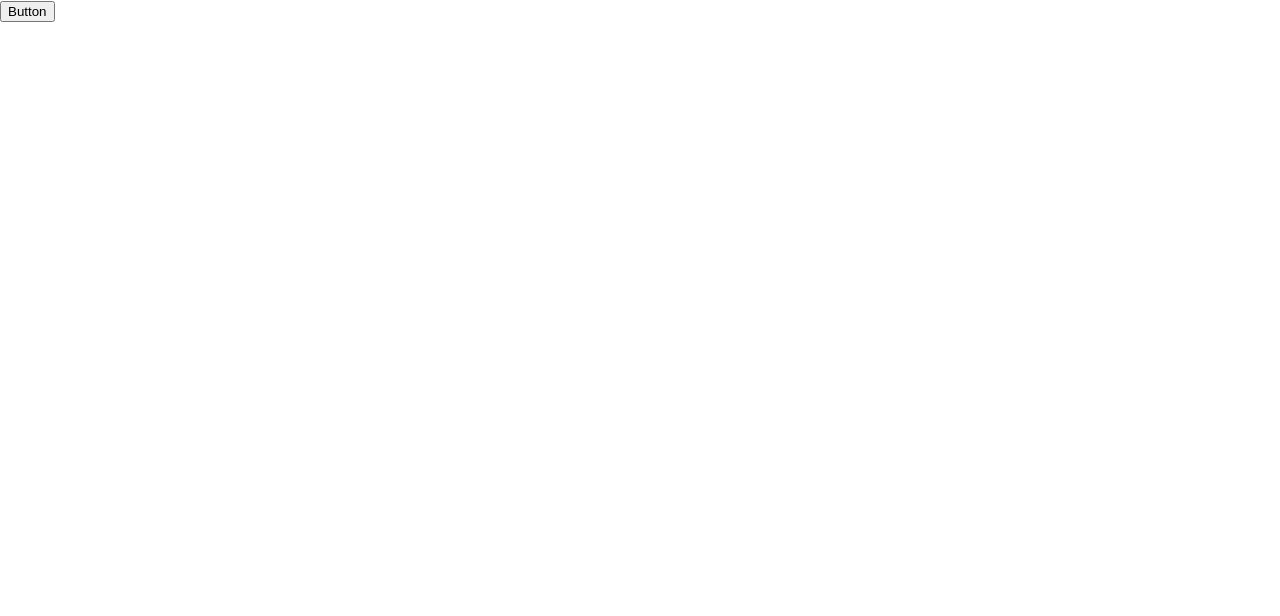
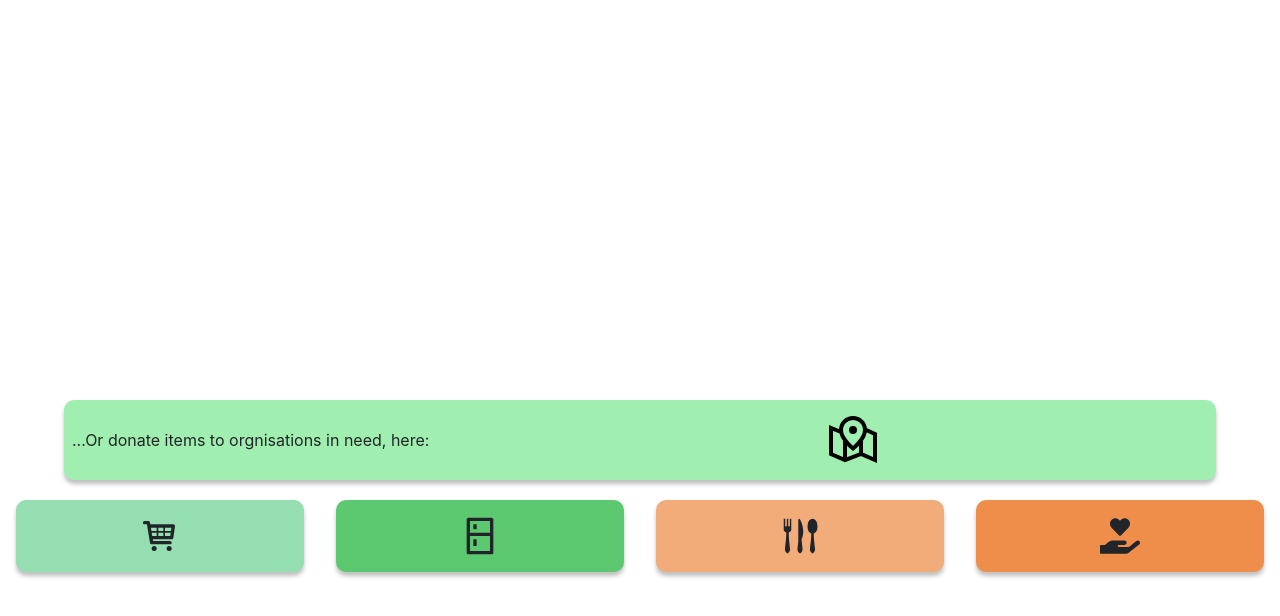
Before and after one commit to Syn891/wastenot-wantnot-fe, a Next.js app: page /landing in a window 1280 px wide. Shown: the top 616 px of the page. Built offline with nearby package versions, Linux system fonts and the light colour scheme.

Commit message:
row 7 and 8 work

```diff
--- /dev/null
+++ b/components/DonationPromptInfo/DonationPromptInfo.module.css
@@ -0,0 +1,14 @@
+.dpi {
+    background: #A1EFB0;
+    box-shadow: 0px 4px 4px rgba(0, 0, 0, 0.25);
+    border-radius: 10px;
+    display: flex;
+    flex-direction: row;
+    align-items: center;
+    width: 90%;
+    padding: 0.5em
+}
+
+.dpiSVG {
+    width: unset
+}
--- /dev/null
+++ b/components/DonationPromptInfo/index.js
@@ -0,0 +1,24 @@
+import React from 'react';
+import { Col } from 'react-bootstrap';
+import css from './DonationPromptInfo.module.css'
+import { GrMapLocation } from "react-icons/gr";
+import Link from 'next/link'
+
+
+
+const DonationPromptInfo = ({text, icon}) => {
+    return (
+        <Link href="/donations">
+        <div className={css.dpi}>
+            <Col xs={{span: 8}}>
+            {text}
+            </Col>
+            <Col xs={{span: 4}}>
+                <GrMapLocation size={'3em'}/>
+            </Col>
+        </div>
+        </Link>
+    );
+};
+
+export default DonationPromptInfo;
--- /dev/null
+++ b/components/NavigationButton/NavigationButton.module.css
@@ -0,0 +1,9 @@
+.navbutton {
+    box-shadow: 0px 4px 4px rgba(0, 0, 0, 0.25);
+    border-radius: 10px;
+    height: 90%;
+    width: 90%;
+    display: flex;
+    align-items: center;
+    justify-content: center;
+}
--- /dev/null
+++ b/components/NavigationButton/index.js
@@ -0,0 +1,15 @@
+import React from 'react';
+import css from './NavigationButton.module.css'
+import Link from 'next/link'
+
+const NavigationButton = ({Icon, link, color}) => {
+    return (
+        <Link href={link}>
+            <div style={{backgroundColor: color}} className={css.navbutton}>
+                <Icon size={'2.5em'}/>
+            </div>
+        </Link>
+    );
+};
+
+export default NavigationButton;
--- a/package.json
+++ b/package.json
@@ -9,9 +9,12 @@
     "lint": "next lint"
   },
   "dependencies": {
+    "bootstrap": "^5.1.3",
     "next": "12.1.0",
     "react": "17.0.2",
-    "react-dom": "17.0.2"
+    "react-bootstrap": "^2.1.2",
+    "react-dom": "17.0.2",
+    "react-icons": "^4.3.1"
   },
   "devDependencies": {
     "eslint": "8.9.0",
--- a/pages/_app.js
+++ b/pages/_app.js
@@ -1,3 +1,4 @@
+import 'bootstrap/dist/css/bootstrap.min.css';
 import '../styles/globals.css'
 
 function MyApp({ Component, pageProps }) {
--- a/pages/index.js
+++ b/pages/index.js
@@ -9,6 +9,9 @@ export default function Home() {
         <title>Create Next App</title>
         <meta name="description" content="Generated by create next app" />
         <link rel="icon" href="/favicon.ico" />
+        <link rel="preconnect" href="https://fonts.googleapis.com" />
+        <link rel="preconnect" href="https://fonts.gstatic.com" crossorigin />
+        <link href="https://fonts.googleapis.com/css2?family=Beth+Ellen&family=Righteous&display=swap" rel="stylesheet" />
       </Head>
 
       <main className={styles.main}>
--- a/pages/landing.js
+++ b/pages/landing.js
@@ -1,10 +1,43 @@
 import React from 'react';
-import NavbarBtn from '../components/NavbarBtn';
+import DonationPromptInfo from '../components/DonationPromptInfo';
+import {Col, Row} from 'react-bootstrap'
+import css from '../styles/Landing.module.css'
+import NavigationButton from '../components/NavigationButton';
+import {FaHandHoldingHeart } from "react-icons/fa";
+import {TiShoppingCart} from 'react-icons/ti'
+import {RiFridgeLine} from 'react-icons/ri'
+import {GiForkKnifeSpoon, GiKnifeFork} from 'react-icons/gi'
+
+
 const Landing = () => {
     return (
-        <div>
-            <NavbarBtn />
-        </div>
+        <Col className={css.view}>
+            <Row className={css.row}></Row>
+            <Row className={css.row}></Row>
+            <Row className={css.row}></Row>
+            <Row className={css.row}></Row>
+            <Row className={css.row}></Row>
+            <Row className={css.row}>
+                <DonationPromptInfo
+                    text="...Or donate items to orgnisations in need, here:"
+                    className={css.dpiSVG}/>
+            </Row>
+            <Row className={css.row}>
+                <Col className={css.col}>
+                    <NavigationButton color="#94DEB2" link="/"Icon={TiShoppingCart}/>
+                </Col>
+                <Col className={css.col}>
+                    <NavigationButton color="#5CC971" link="/"Icon={RiFridgeLine}/>
+                </Col>
+                <Col className={css.col}>
+                    <NavigationButton color="#F1AC79" link="/"Icon={GiForkKnifeSpoon}/>
+                </Col>
+                <Col className={css.col}>
+                    <NavigationButton color="#EF8D4B" link="/donations"Icon={FaHandHoldingHeart}/>
+                </Col>
+            </Row>
+            <Row className={css.row}></Row>
+        </Col>
     );
 };
 
--- /dev/null
+++ b/styles/Landing.module.css
@@ -0,0 +1,16 @@
+.row {
+    justify-content: center;
+    --bs-gutter-x: unset;
+    height: 10vh
+
+}
+
+.row:nth-child(7) {
+    margin-top: 1em
+}
+
+.col {
+    display: flex;
+    align-items: center;
+    justify-content: center;
+}
--- a/styles/globals.css
+++ b/styles/globals.css
@@ -2,7 +2,7 @@ html,
 body {
   padding: 0;
   margin: 0;
-  font-family: -apple-system, BlinkMacSystemFont, Segoe UI, Roboto, Oxygen,
+  font-family: Beth Ellen, -apple-system, BlinkMacSystemFont, Segoe UI, Roboto, Oxygen,
     Ubuntu, Cantarell, Fira Sans, Droid Sans, Helvetica Neue, sans-serif;
 }
 
```
Also changed, not shown: pages/donations.js (added, +11 -0 lines), 1 other file (tests, documents, lock files or other folders).
